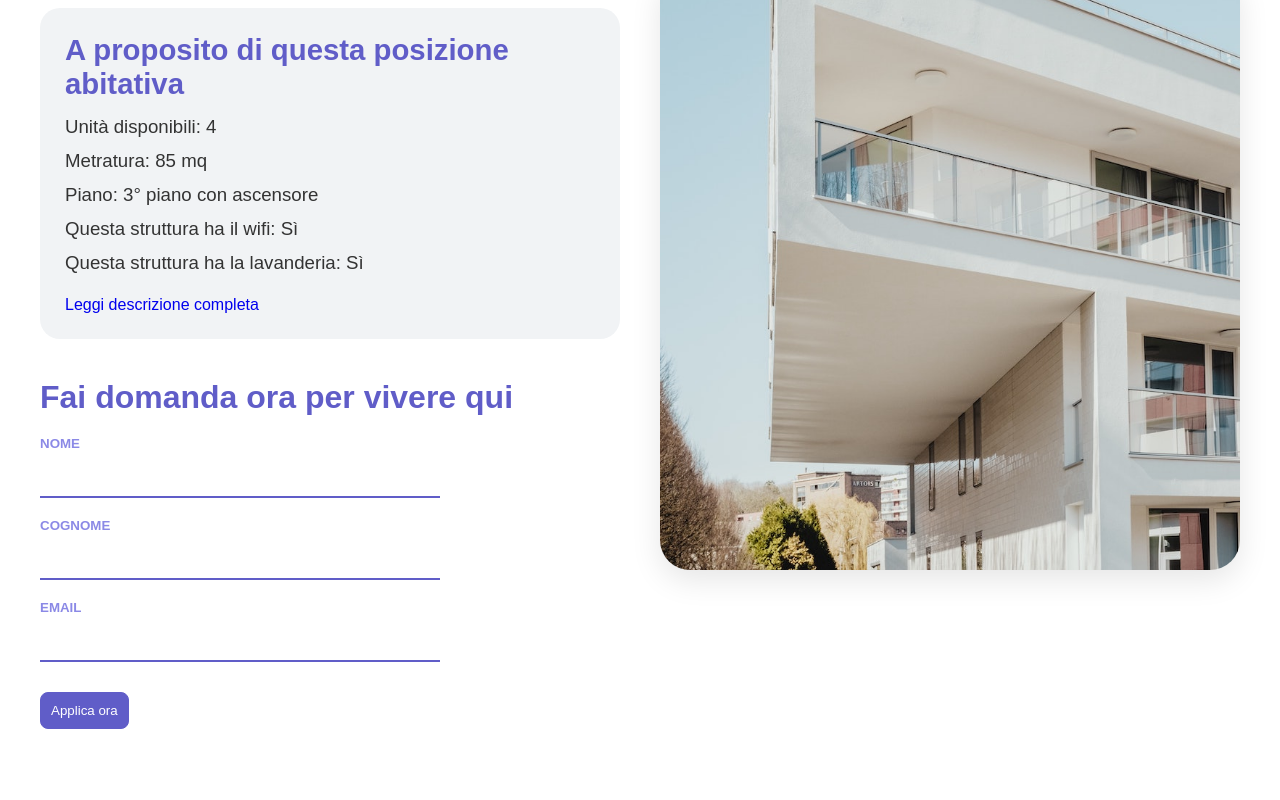
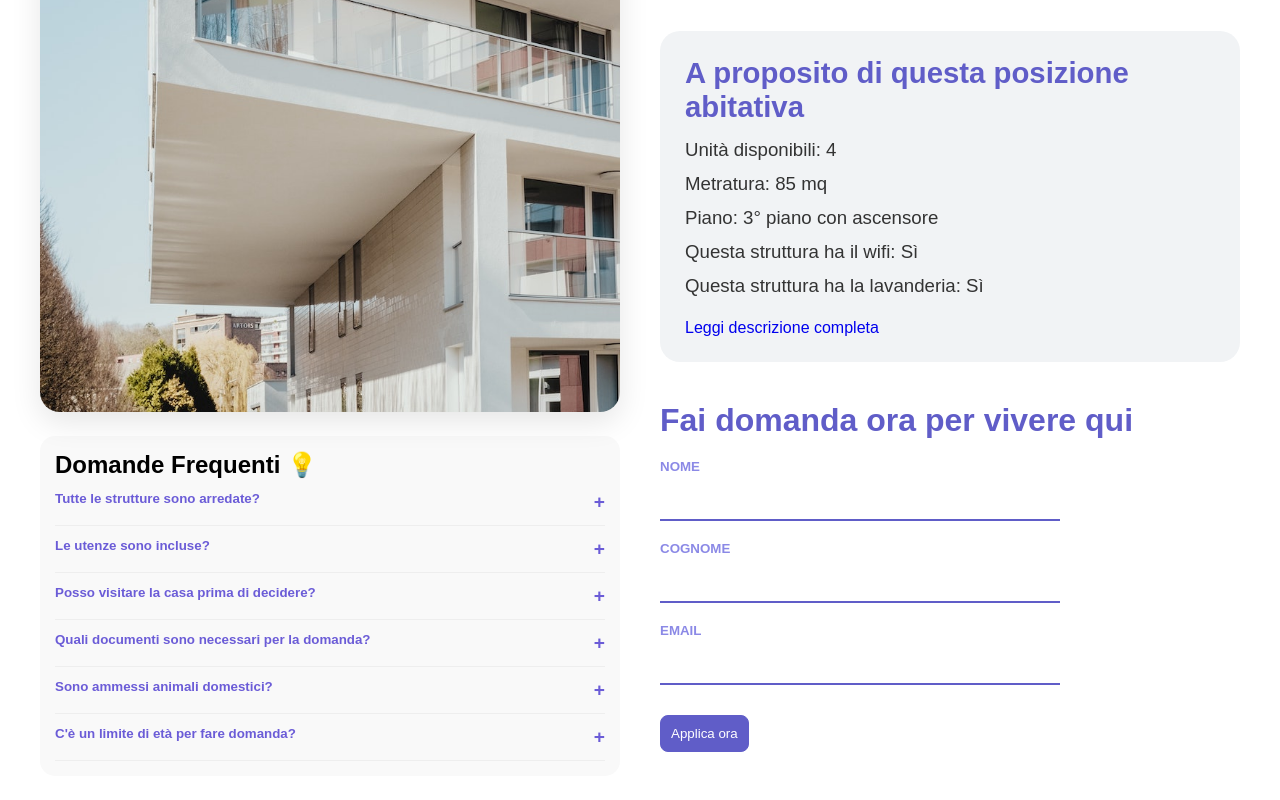
Before and after one commit to IlariA-16/Progetto.Adiacent, an Angular app in the folder Desktop/homes_app/: page /details/0 in a window 1280 px wide. Shown: the part 308-1108 px from the top of the page. Built offline with nearby package versions, Linux system fonts and the light colour scheme; data requests are answered from the project's data file.

Commit message:
Creazione sezione Faqs

```diff
--- a/Desktop/homes_app/src/app/app.component.ts
+++ b/Desktop/homes_app/src/app/app.component.ts
@@ -15,9 +15,7 @@ import { RouterModule } from '@angular/router';
 
          <div class="nav-links">
           <a [routerLink]="['/dashboard']" class="btn-dashboard-page">🚀 La mia Dashboard</a>
-          <a [routerLink]="['/favorites']" class="btn-fav-page">
-            ⭐ I miei Preferiti
-          </a>
+          <a [routerLink]="['/favorites']" class="btn-fav-page">⭐ I miei Preferiti</a>
 
           <a [routerLink]="['/about']" class="btn-about-page">
             ℹ️ Chi Siamo
--- a/Desktop/homes_app/src/app/details/details.component.ts
+++ b/Desktop/homes_app/src/app/details/details.component.ts
@@ -11,7 +11,27 @@ import { FormControl, FormGroup, ReactiveFormsModule, Validators } from '@angula
   imports: [CommonModule, ReactiveFormsModule, RouterModule],
   template: `
   <article>
-    <img class="listing-photo" [src]="housingLocation?.photo">
+    <!-- Contenitore per Foto + FAQ -->
+    <div class="photo-side">
+      <img class="listing-photo" [src]="housingLocation?.photo">
+
+      <!-- SEZIONE FAQ SOTTO LA FOTO -->
+      <section class="faq-section">
+        <h2 class="section-heading">Domande Frequenti 💡</h2>
+
+        <div *ngFor="let faq of faqs; let i = index" class="faq-item">
+          <button (click)="toggleFaq(i)" class="faq-question">
+            {{ faq.question }}
+            <span class="icon">{{ faq.open ? '−' : '+' }}</span>
+          </button>
+
+          <div *ngIf="faq.open" class="faq-answer">
+            {{ faq.answer }}
+          </div>
+        </div>
+      </section>
+    </div>
+
     <div class="listing-info-container">
       <section class="listing-description">
         <h2 class="listing-heading">{{housingLocation?.name}}</h2>
@@ -47,6 +67,65 @@ import { FormControl, FormGroup, ReactiveFormsModule, Validators } from '@angula
       </section>
     </div>
   </article>
+
+  <style>
+    /* Organizzazione layout: Foto/FAQ a sinistra, Info a destra */
+    article {
+      display: flex;
+      flex-direction: row;
+      gap: 40px;
+    }
+    .photo-side {
+      flex: 1;
+    }
+    .listing-info-container {
+      flex: 1;
+    }
+    .listing-photo {
+      width: 100%;
+      border-radius: 20px;
+      object-fit: cover;
+    }
+
+    /* Stili FAQ */
+    .faq-section {
+      margin-top: 20px;
+      padding: 15px;
+      background: #f9f9f9;
+      border-radius: 15px;
+    }
+    .faq-item {
+      border-bottom: 1px solid #eee;
+    }
+    .faq-question {
+      width: 100%;
+      text-align: left;
+      background: none;
+      border: none;
+      padding: 12px 0;
+      font-weight: bold;
+      color: #6b5cd7; /* Il tuo viola */
+      display: flex;
+      justify-content: space-between;
+      cursor: pointer;
+    }
+    .faq-answer {
+      padding: 0 0 12px 0;
+      color: #444;
+      font-size: 0.95rem;
+      line-height: 1.4;
+    }
+    .icon {
+      font-size: 1.2rem;
+    }
+
+    /* Responsive per mobile */
+    @media (max-width: 800px) {
+      article {
+        flex-direction: column;
+      }
+    }
+  </style>
   `,
   styleUrls: ['./details.component.css']
 })
@@ -55,6 +134,40 @@ export class DetailsComponent {
   router: Router = inject(Router);
   housingService = inject(HousingService);
   housingLocation: HousingLocation | undefined;
+
+  // Lista delle FAQ
+  faqs = [
+     {
+    question: "Tutte le strutture sono arredate?",
+    answer: "Sì, ogni nostra soluzione abitativa viene consegnata completa di arredi essenziali (letto, armadio, cucina e tavolo) per permettere un ingresso immediato.",
+    open: false
+    },
+    {
+      question: "Le utenze sono incluse?",
+      answer: "Sì, i costi di acqua, luce e riscaldamento.",
+      open: false
+    },
+    {
+    question: "Posso visitare la casa prima di decidere?",
+    answer: "Certamente. Una volta approvata la domanda preliminare, organizzeremo un sopralluogo guidato per permetterti di visionare gli spazi di persona.",
+    open: false
+    },
+    {
+    question: "Quali documenti sono necessari per la domanda?",
+    answer: "Sono richiesti un documento d'identità valido, il codice fiscale e, se disponibile, la documentazione rilasciata dai servizi sociali di riferimento.",
+    open: false
+  },
+  {
+    question: "Sono ammessi animali domestici?",
+    answer: "La politica varia a seconda della struttura.",
+    open: false
+  },
+   {
+    question: "C'è un limite di età per fare domanda?",
+    answer: "Le nostre strutture sono aperte a maggiorenni o a nuclei familiari. Per i minori non accompagnati esistono percorsi dedicati tramite i servizi locali.",
+    open: false
+  }
+  ];
 
   applyForm = new FormGroup({
     firstName: new FormControl('', Validators.required),
@@ -69,6 +182,10 @@ export class DetailsComponent {
     });
   }
 
+  toggleFaq(index: number) {
+    this.faqs[index].open = !this.faqs[index].open;
+  }
+
   submitApplication() {
     if (this.applyForm.invalid) return;
     const firstName = this.applyForm.value.firstName ?? '';
```
